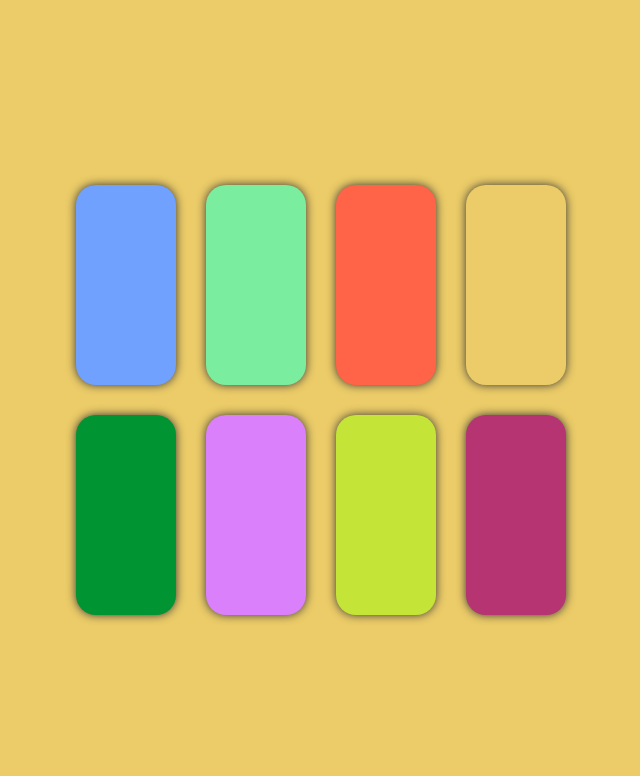
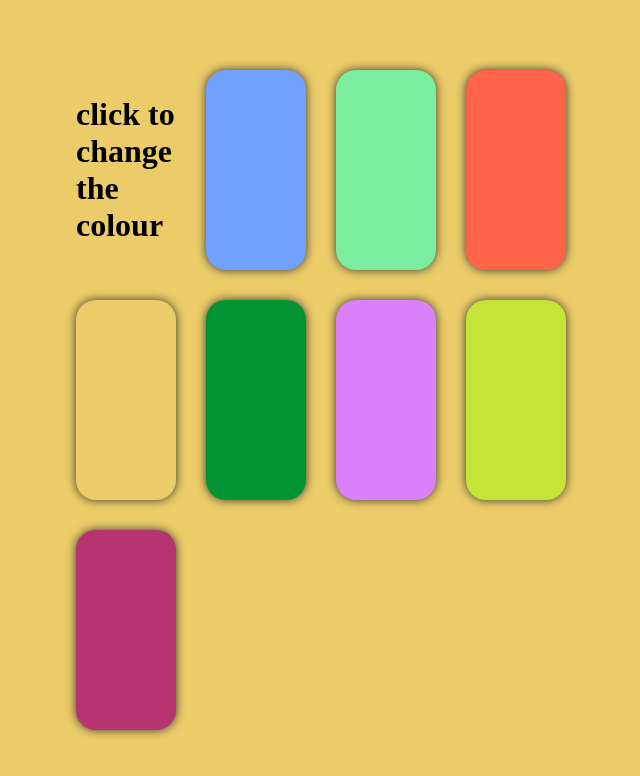
Before and after one commit to rhrahi379/colour-change, a plain HTML site: page index.html in a window 1280 px wide. Shown: the whole page, without its empty margins (319-959 px from the left). Drawn offline with Linux system fonts and the light colour scheme.

Commit message:
Add heading for color change

```diff
--- a/index.html
+++ b/index.html
@@ -7,6 +7,7 @@
     <link rel="stylesheet" href="style.css">
 </head>
 <body id="bdy">
+    <h1>click to change the colour</h1>
     <script src="dom.js"></script>
 </body>
 </html>
```
